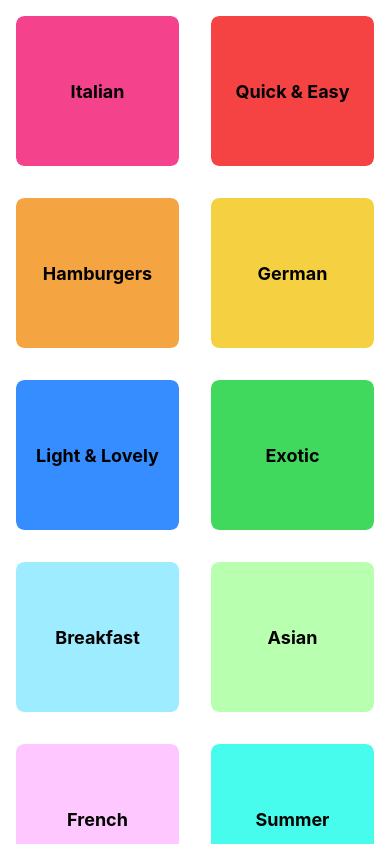
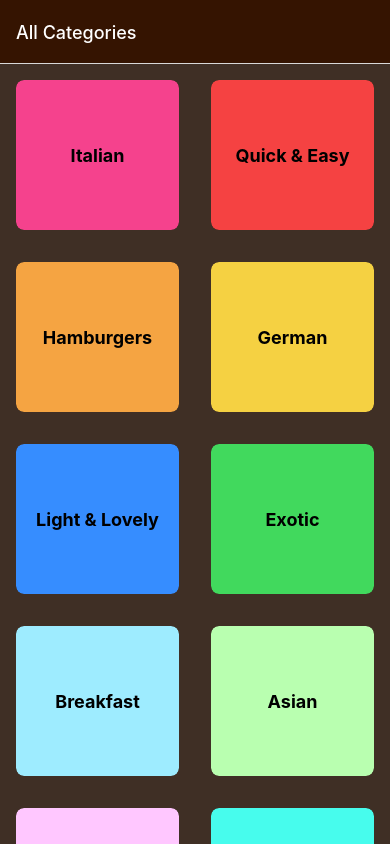
Before and after one commit to deepakjindal2001/RN-MealsApp, a React Native app: screen / in a window 390 px wide. Built offline with nearby package versions, Linux system fonts and the light colour scheme.

Commit message:
add navigation using react-navigation

```diff
--- a/App.js
+++ b/App.js
@@ -1,8 +1,45 @@
-import { StyleSheet, Text, View } from "react-native";
+import { StatusBar } from "expo-status-bar";
+import { StyleSheet } from "react-native";
+import { NavigationContainer } from "@react-navigation/native";
+import { createNativeStackNavigator } from "@react-navigation/native-stack";
+
 import CategoriesScreen from "./screens/CategoriesScreen";
+import MealsOverviewScreen from "./screens/MealsOverviewScreen";
+import MealDetailScreen from "./screens/MealDetailScreen";
+
+const Stack = createNativeStackNavigator();
 
 export default function App() {
-  return <CategoriesScreen />;
+  return (
+    <>
+      <StatusBar style="light" />
+      <NavigationContainer>
+        <Stack.Navigator
+          screenOptions={{
+            headerStyle: { backgroundColor: "#351401" },
+            headerTintColor: "white",
+            contentStyle: { backgroundColor: "#3f2f25" },
+          }}
+        >
+          <Stack.Screen
+            name="Meals Categories"
+            component={CategoriesScreen}
+            options={{ title: "All Categories" }}
+          />
+          <Stack.Screen
+            name="Meals Overview"
+            component={MealsOverviewScreen}
+            // options={({ route, navigation }) => {
+            //   const catId = route.params.categoryId;
+
+            //   return { title: catId };
+            // }}
+          />
+          <Stack.Screen name="Meal Detail" component={MealDetailScreen} />
+        </Stack.Navigator>
+      </NavigationContainer>
+    </>
+  );
 }
 
 const styles = StyleSheet.create({});
```
